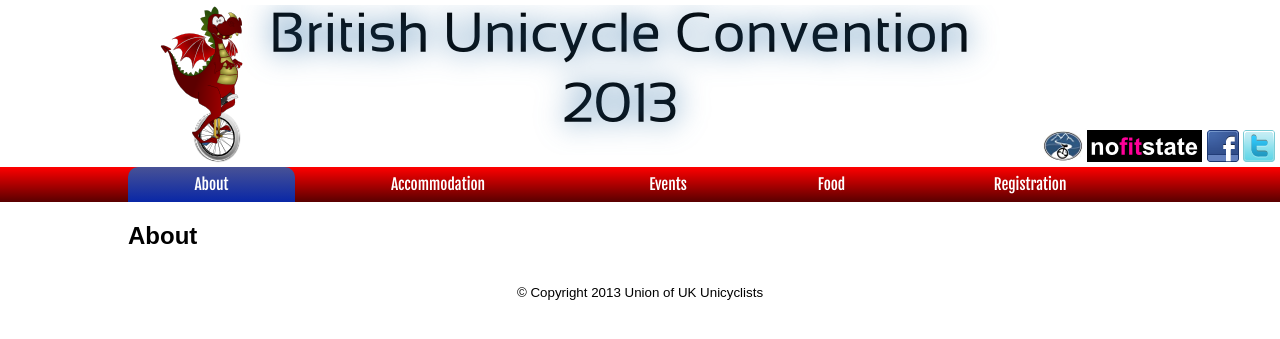
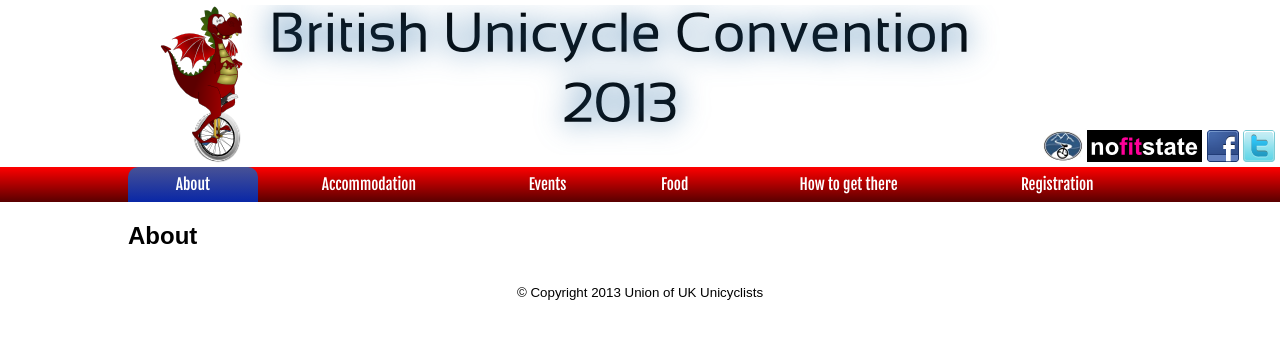
Before and after one commit to delcypher/buc2013-website, a PHP site: page /index.php in a window 1280 px wide. Shown: the top 339 px of the page. Run offline with PHP 8.4, Linux system fonts and the light colour scheme; some libraries are stand-ins or nearby versions; some web fonts are replaced.

Commit message:
Added travel page.

```diff
--- a/index.php
+++ b/index.php
@@ -20,7 +20,8 @@
         "accommodation" => Array("accommodation.htm","Accommodation"),
         "events" => Array("events.htm","Events"),
         "food" => Array("food.htm","Food"),
-        "registration" => Array("registration.htm","Registration")
+        "registration" => Array("registration.htm","Registration"),
+        "travel" => Array("travel.htm","How to get there")
         );
 
     //Hacky check
@@ -96,6 +97,8 @@
               <li><a href="?page=food">Food</a>
               </li>
 
+              <li><a href="?page=travel">How to get there</a>
+              </li>
               <li><a href="?page=registration">Registration</a>
               </li>
             </ul>
--- /dev/null
+++ b/travel.htm
@@ -0,0 +1 @@
+<h1>How to get there</h1>
```
